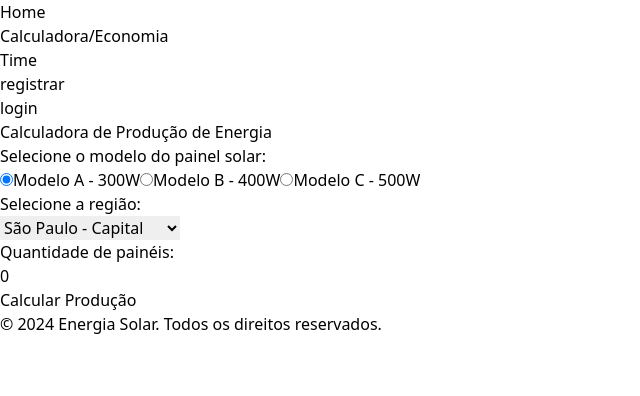
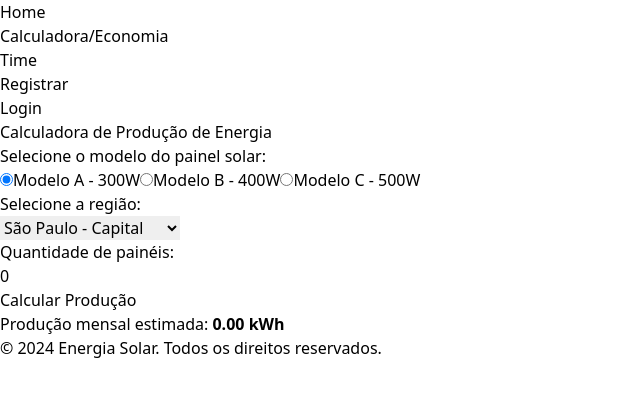
Before and after one commit to OscarAriasNeto/ecosolaris-gs, a Next.js app: page /calculator in a window 1280 px wide. Both pictures are taken after a click on the button "Calcular Produção". Shown: the top 396 px of the page, without its empty margins (0-640 px from the left). Built offline with nearby package versions, Linux system fonts and the light colour scheme.

Commit message:
estilização do header

```diff
--- a/src/app/calculator/page.tsx
+++ b/src/app/calculator/page.tsx
@@ -29,7 +29,7 @@ const Calculator: React.FC = () => {
   const calculateEnergy = () => {
     const regionFactor = regions[selectedRegion]; // kWh/kW/day
     const totalPower = (selectedPanel.power / 1000) * panelsCount; // kW
-    const annualEnergy = totalPower * regionFactor * 365; // kWh/year
+    const annualEnergy = totalPower * regionFactor * 30; // kWh/year
 
     setEnergyProduced(annualEnergy.toFixed(2));
   };
@@ -78,6 +78,12 @@ const Calculator: React.FC = () => {
       </div>
 
       <button onClick={calculateEnergy}>Calcular Produção</button>
+
+      {energyProduced && (
+        <p>
+          Produção mensal estimada: <strong>{energyProduced} kWh</strong>
+        </p>
+      )}
     </section>
   );
 };
--- a/src/components/Header/Header.tsx
+++ b/src/components/Header/Header.tsx
@@ -2,18 +2,39 @@ import Link from 'next/link';
 import React from 'react';
 
 const Header: React.FC = () => {
-    return(
-  <header>
-    <nav>
-      <ul>
-        <li><Link href="/">Home</Link></li>
-        <li><Link href="/calculator">Calculadora/Economia</Link></li>
-        <li><Link href="/team">Time</Link></li>
-        <li><Link href="/register">registrar</Link></li>
-        <li><Link href="/login">login</Link></li>
-      </ul>
-    </nav>
-  </header>
-);
-}
+  return (
+    <header className="bg-green-800 text-white fixed top-0 w-full shadow-md z-50">
+      <nav className="container mx-auto flex justify-between items-center py-4">
+        <ul className="flex space-x-6">
+          <li>
+            <Link href="/" className="hover:text-gray-400">
+              Home
+            </Link>
+          </li>
+          <li>
+            <Link href="/calculator" className="hover:text-gray-400">
+              Calculadora/Economia
+            </Link>
+          </li>
+          <li>
+            <Link href="/team" className="hover:text-gray-400">
+              Time
+            </Link>
+          </li>
+          <li>
+            <Link href="/register" className="hover:text-gray-400">
+              Registrar
+            </Link>
+          </li>
+          <li>
+            <Link href="/login" className="hover:text-gray-400">
+              Login
+            </Link>
+          </li>
+        </ul>
+      </nav>
+    </header>
+  );
+};
+
 export default Header;
```
